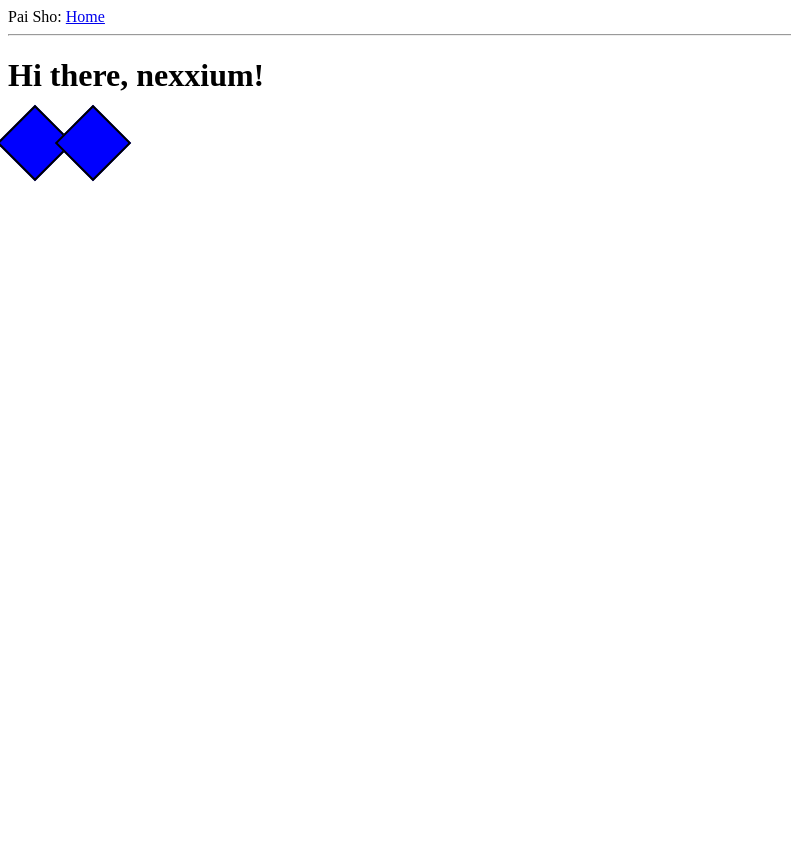
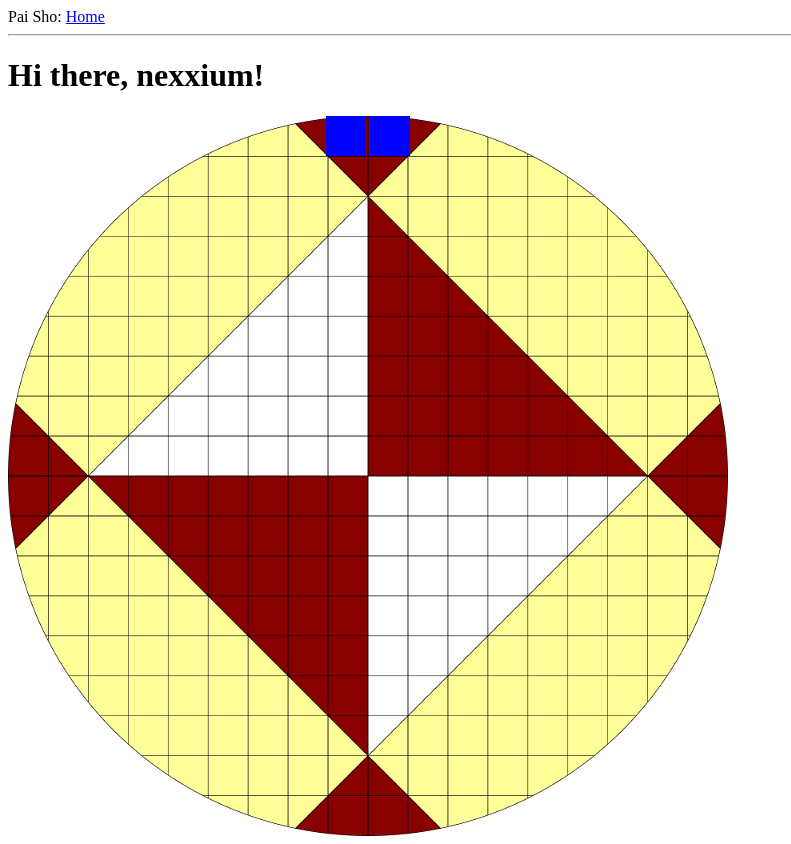
Before and after one commit to jmkluthe/pai_sho, a Flask app: page / in a window 1280 px wide. Shown: the whole page, without its empty margins (0-791 px from the left). Before the commit the page ends 182 px from the top, so only its background shows below. Run offline with Flask 2, Linux system fonts and the light colour scheme.

Commit message:
add board start mapping divs

```diff
--- a/webapp/static/css/pai_sho_board.css
+++ b/webapp/static/css/pai_sho_board.css
@@ -1,11 +1,11 @@
 .diagonal {
-
-    width: 50px;
-    height: 50px;
+    /*position: relative;*/
+    width: 40px;
+    height: 40px;
     background-color: blue;
-    border: 2px solid black;
+    padding: 0px;
+    margin: 0px;
     display: inline-block;
-    transform: rotate(45deg);
 }
 
 .diagonal:hover {
@@ -13,5 +13,18 @@
 }
 
 #diagonal-container {
+    position: relative;
+    background-image: url("../resource/TransparentBGPaiShoBoard.png");
+    width: 720px;
+    height: 720px;
+    text-align: center;
     /*transform: rotate(-45deg);*/
 }
+
+.board-row {
+    /*position: relative;*/
+    margin: auto;
+    display: inline-block;
+    /*text-align: center;*/
+    /*width: 80px;*/
+}
--- a/webapp/templates/index/index.html
+++ b/webapp/templates/index/index.html
@@ -10,8 +10,10 @@
 
 <div id="diagonal-container">
 
-    <div class="diagonal"></div>
-    <div class="diagonal"></div>
+    <div class="board-row">
+        <div class="diagonal"></div>
+        <div class="diagonal"></div>
+    </div>
 
 </div>
 
```
Also changed, not shown: webapp/static/resource/TransparentBGPaiShoBoard.png (added).
